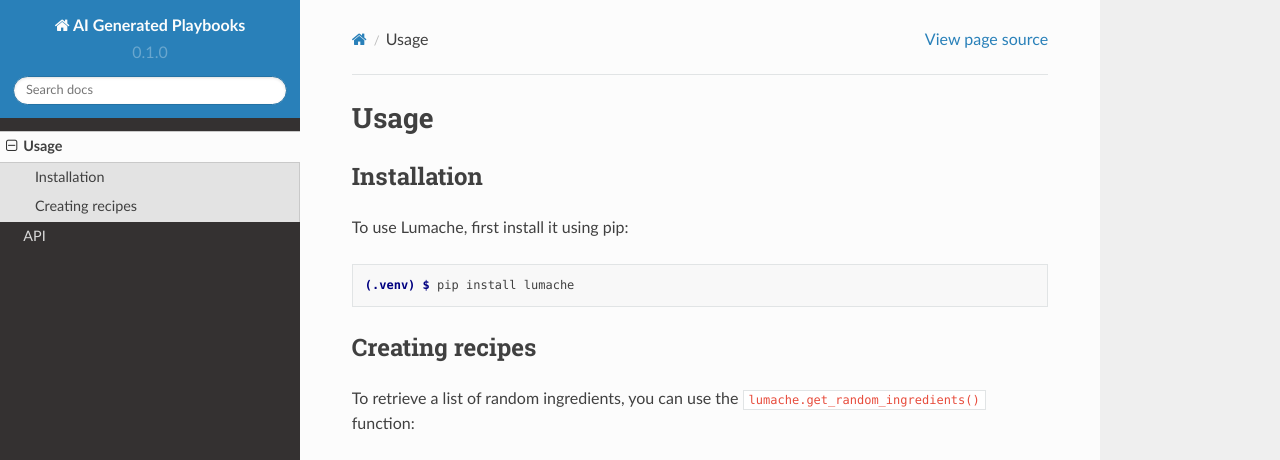
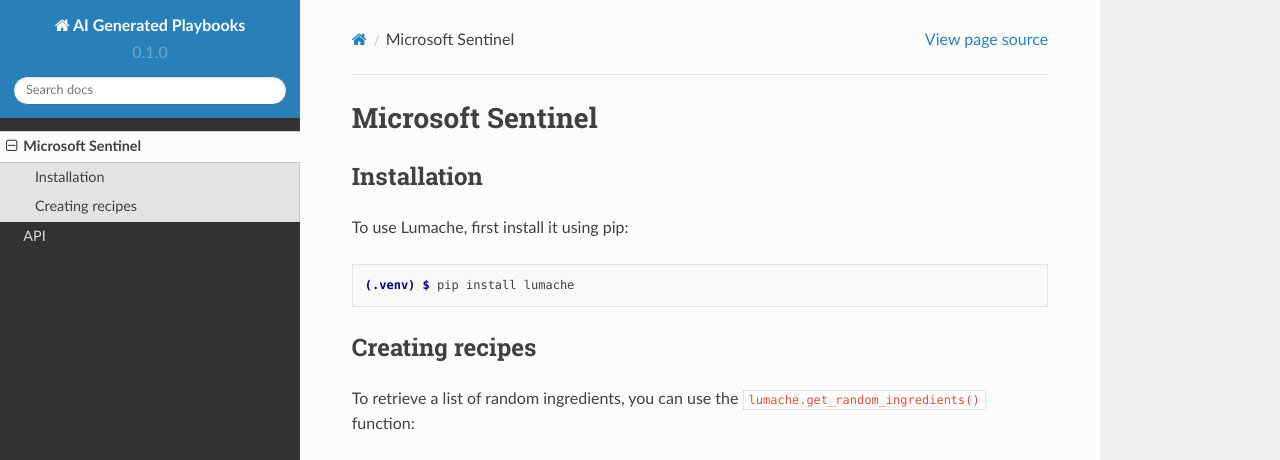
Before and after one commit to thshabab/AI_Generated_Playbooks, a Sphinx documentation site: the page built from docs/source/Microsoft.rst, in a window 1280 px wide and 1095 px high. Shown: the top 460 px of the window. Built offline with Sphinx 7.4.7 and the Read the Docs theme 2.0.0, drawn with Linux system fonts in a browser that asks for light colours; grey boxes are pictures that could not be loaded.

Commit message:
Update Microsoft.rst

```diff
--- a/docs/source/Microsoft.rst
+++ b/docs/source/Microsoft.rst
@@ -1,4 +1,4 @@
-Usage
+Microsoft Sentinel
 =====
 
 .. _installation:
```
